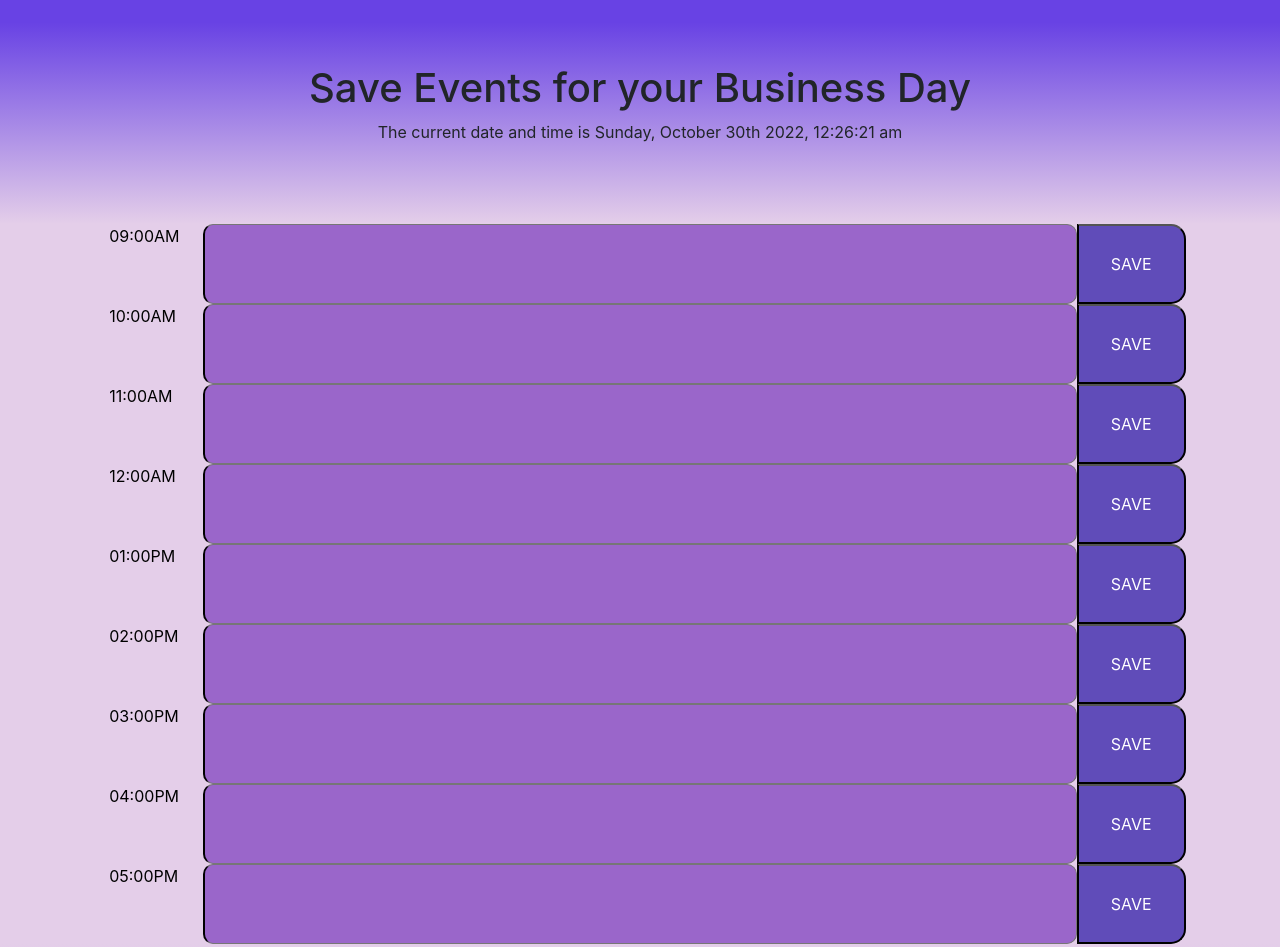
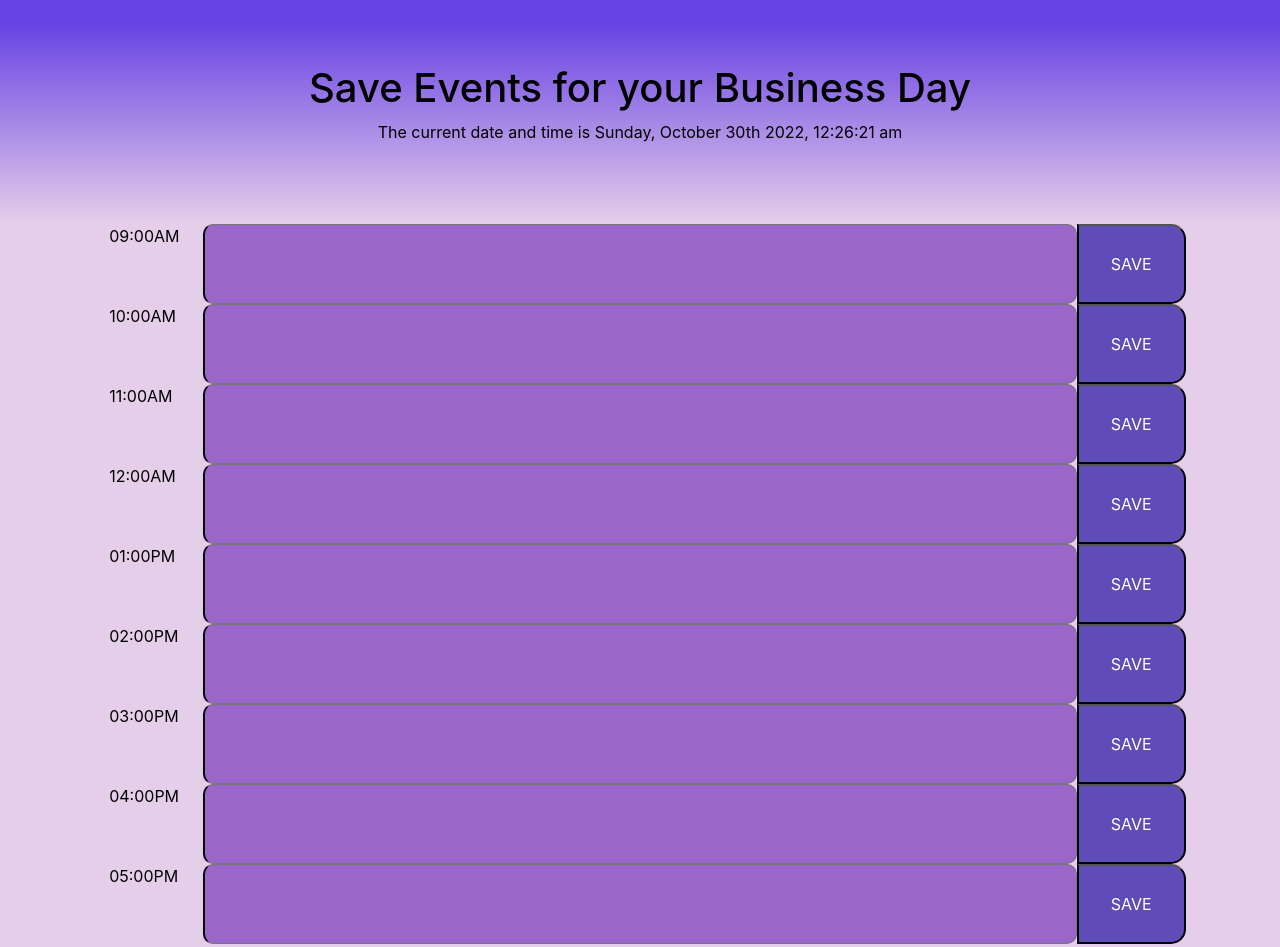
Before and after one commit to rasvindra/API_momemt_Scheduler, a plain HTML site: page index.html in a window 1280 px wide. Shown: the top 947 px of the page. Drawn offline with nearby package versions, Linux system fonts and the light colour scheme.

Commit message:
most recent for ASKbcs

```diff
--- a/assets/css/style.css
+++ b/assets/css/style.css
@@ -6,7 +6,7 @@ textarea {
 
 .jumbotron {
   text-align: center;
-  color: bla;
+  color: black;
   margin-bottom: 0;
   border-radius: 0;
   background-image: linear-gradient(rgb(104, 66, 228) 10%, rgb(228, 206, 233));
```
